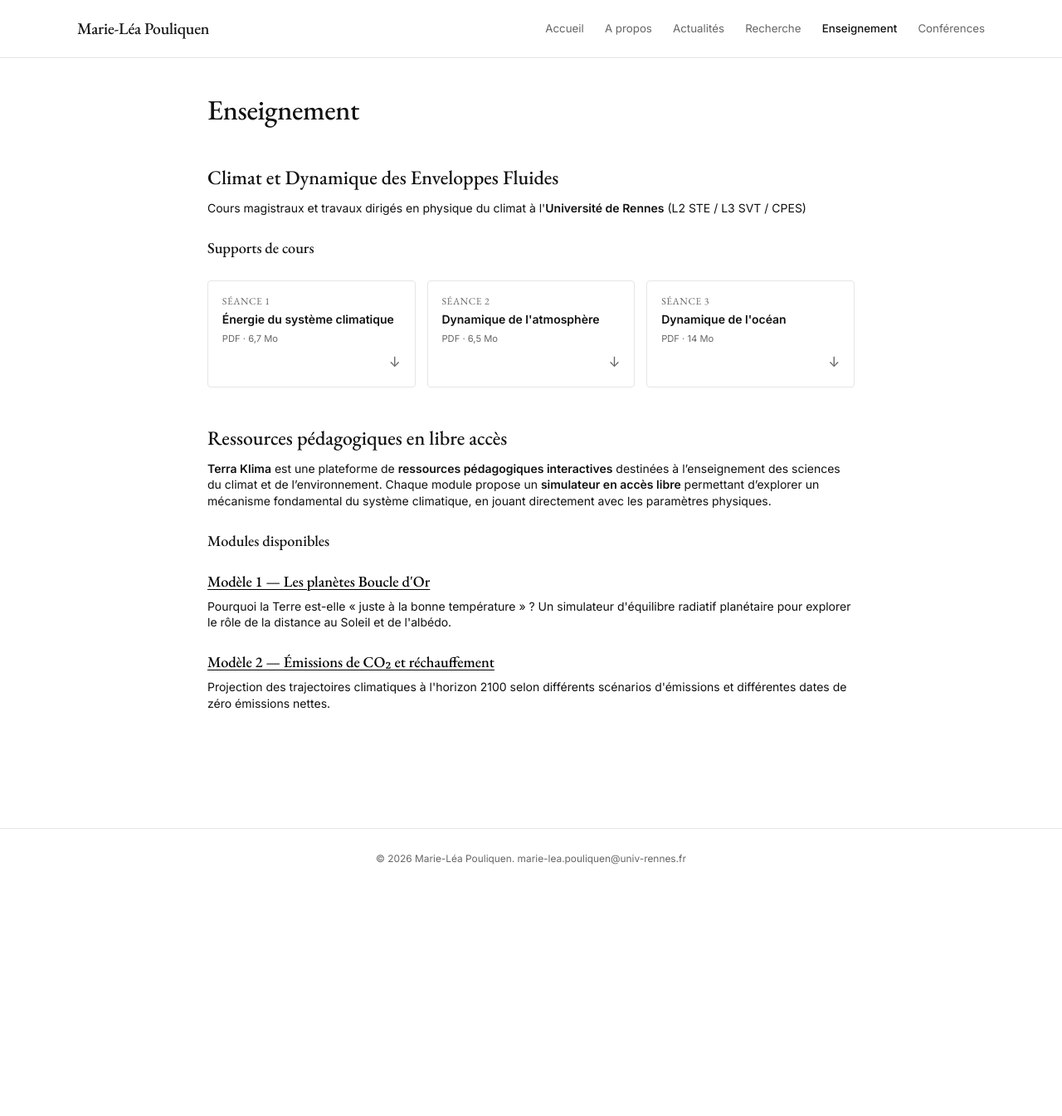
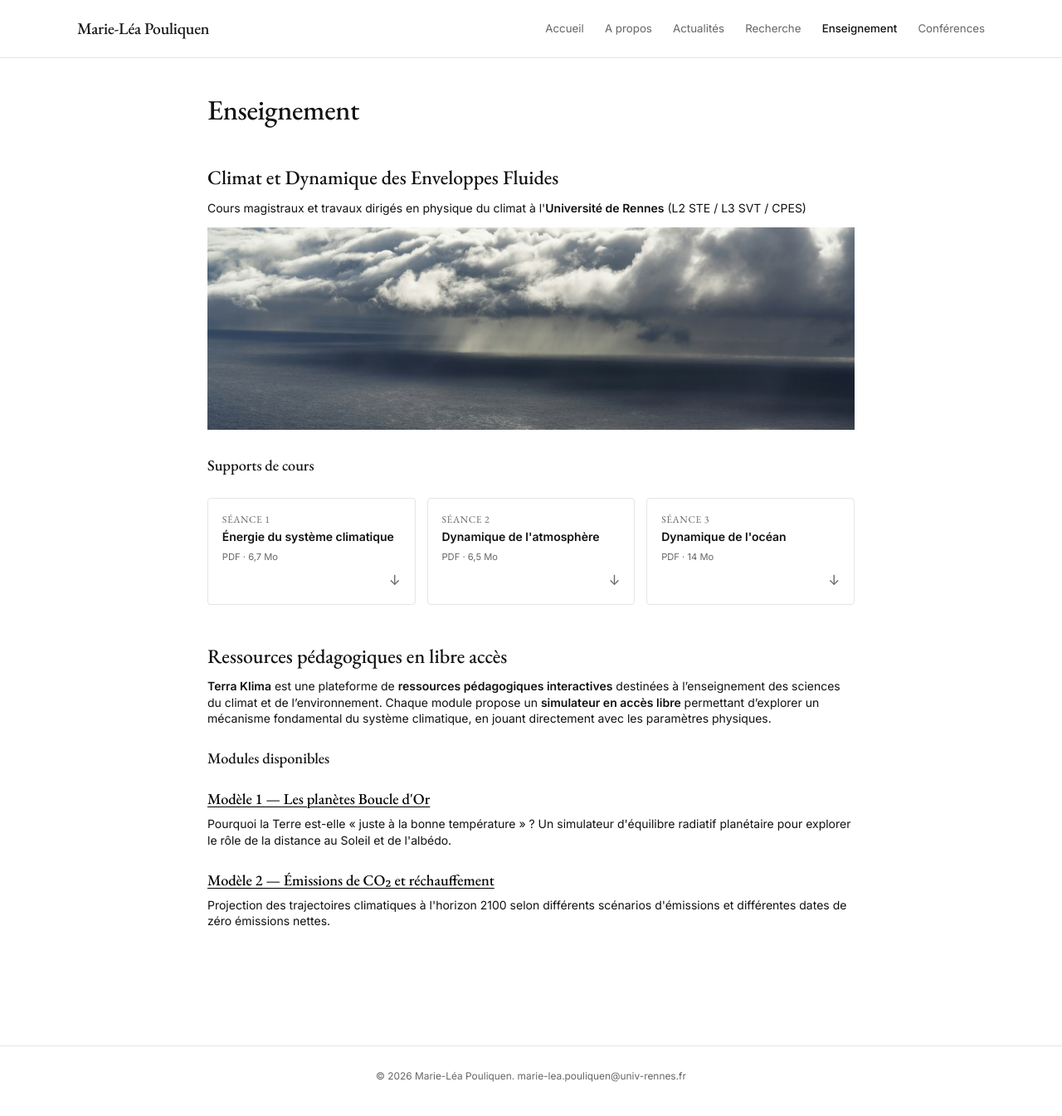
Before and after one commit to marieleapouliquen/marieleapouliquen.github.io, a Jekyll site: the page built from _pages/enseignement.md, in a window 1280 px wide. Shown: the whole page at 83% size. Built offline with Jekyll 4.4.1, drawn with Linux system fonts in a browser that asks for light colours; before the commit the page ends 1083 px from its top, so only the background shows below that.

Commit message:
Update enseignement.md

```diff
--- a/_pages/enseignement.md
+++ b/_pages/enseignement.md
@@ -7,6 +7,8 @@ description: Cours et ressources pédagogiques
 
 ## Climat et Dynamique des Enveloppes Fluides
 <p>Cours magistraux et travaux dirigés en physique du climat à l'<strong>Université de Rennes</strong> (L2 STE / L3 SVT / CPES)</p>
+
+<img src="{{ '/assets/img/enseignement-def.jpg' | relative_url }}" alt="Système convectif au-dessus de l'océan" loading="lazy">
 
 ### Supports de cours
 
```
